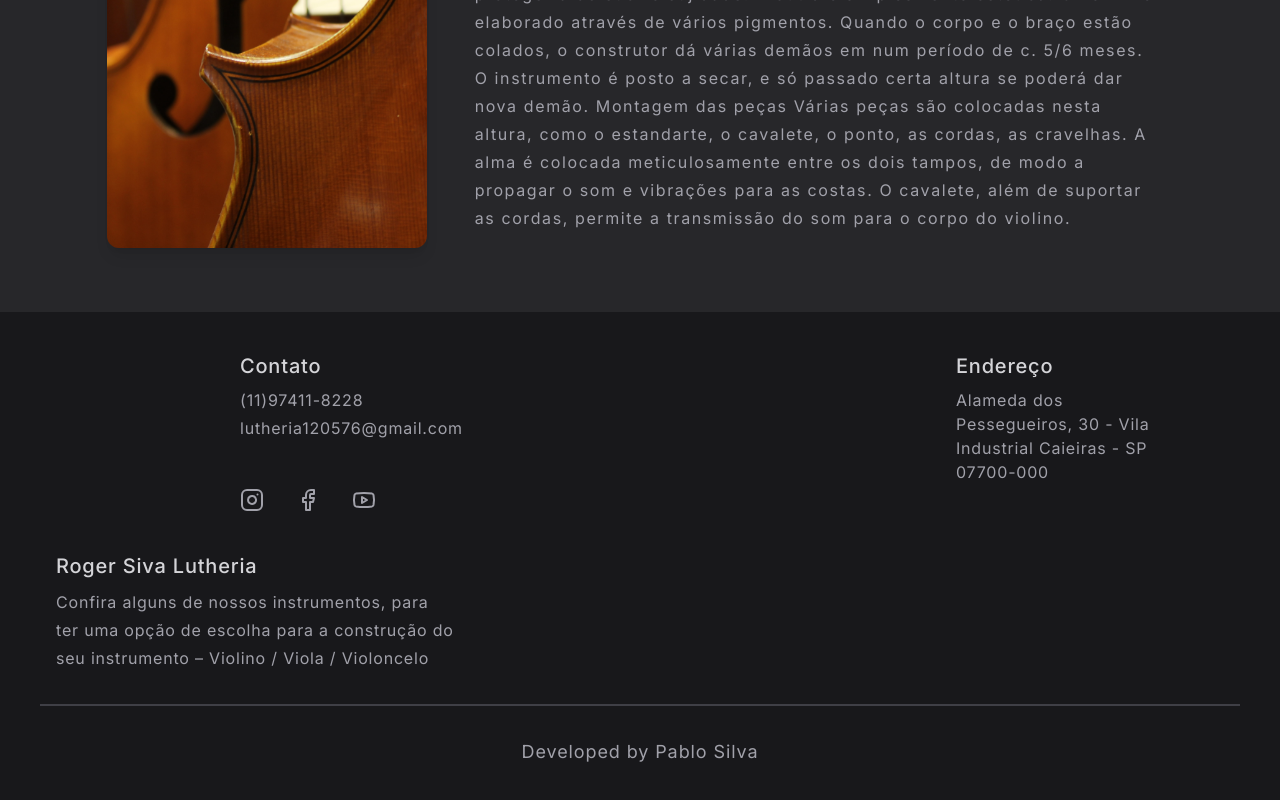
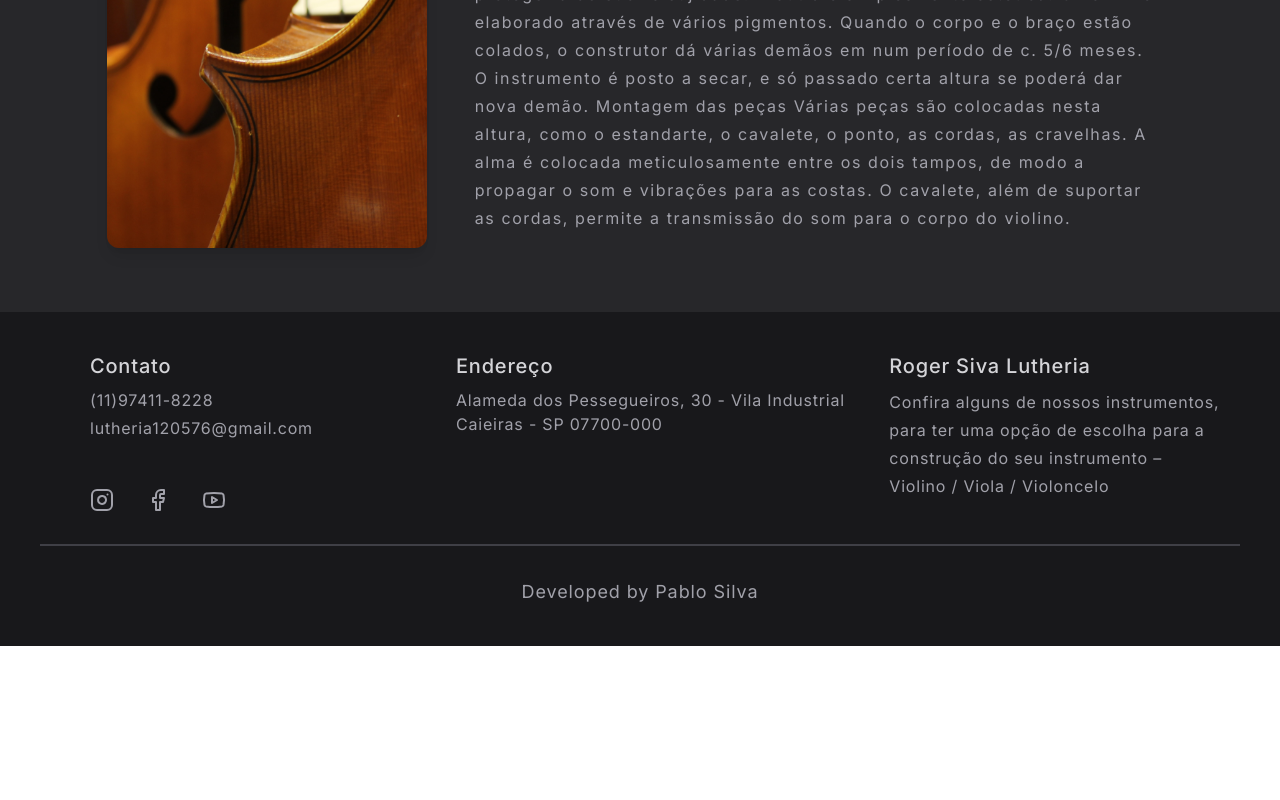
Before and after one commit to PabloJesusdaSilva/Lutheria, a Next.js app: page /works in a window 1280 px wide. Shown: the part 2236-3036 px from the top of the page. After the commit the page ends 2882 px from the top, so only its background shows below. Built offline with nearby package versions, Linux system fonts and the light colour scheme.

Commit message:
:fix: fixing footer responsive designe error

```diff
--- a/src/app/partials/Footer.tsx
+++ b/src/app/partials/Footer.tsx
@@ -13,8 +13,9 @@ const Footer = () => {
             lg:grid-cols-3 md:space-x-8 lg:justify-items-center
          '>
             <article className='
-               col-span-2 w-3/4 tracking-wider mb-12 text-zinc-400
-               lg:w-2/4 lg:mb-0
+               col-span-2 w-full tracking-wider mb-12 text-zinc-400
+               md:col-span-2 md:w-3/4
+               lg:col-span-1 lg:mb-0
             '>
                <h2 className='mb-2 text-xl text-zinc-300 font-medium'>
                   Contato
@@ -31,8 +32,9 @@ const Footer = () => {
             </article>
 
             <article className='
-               w-full tracking-wider text-zinc-400
-               md:w-2/4
+               col-span-2 w-full tracking-wider text-zinc-400
+               md:col-span-2 w-5/6
+               lg:col-span-1
             '>
                <h2 className='mb-2 text-xl text-zinc-300 font-medium'>
                   Endereço
@@ -45,8 +47,8 @@ const Footer = () => {
 
             <article className='
                col-span-2 mt-10 tracking-wider text-zinc-400
-               md:w-full md:col-span-2
-               lg:w-full lg:col-span-1
+               md:w-5/6 md:col-span-2
+               lg:col-span-1 lg:mt-0
             '>
                <h2 className='mb-2 text-xl text-zinc-300 font-medium'>
                   Roger Siva Lutheria
```
